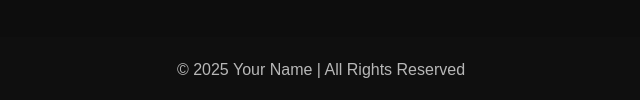
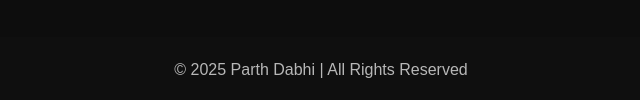
Before and after one commit to parthdabhi194-jpg/My-Portfolio, a plain HTML site: page index.html in a window 1280 px wide. Shown: the part 2086-2186 px from the top of the page, 319-959 px from the left. Drawn offline with Linux system fonts and the light colour scheme.

Commit message:
Update index.html

```diff
--- a/index.html
+++ b/index.html
@@ -59,7 +59,7 @@
     </section>
 
     <footer>
-        © 2025 Your Name | All Rights Reserved
+        © 2025 Parth Dabhi | All Rights Reserved
     </footer>
 
 </body>
```
